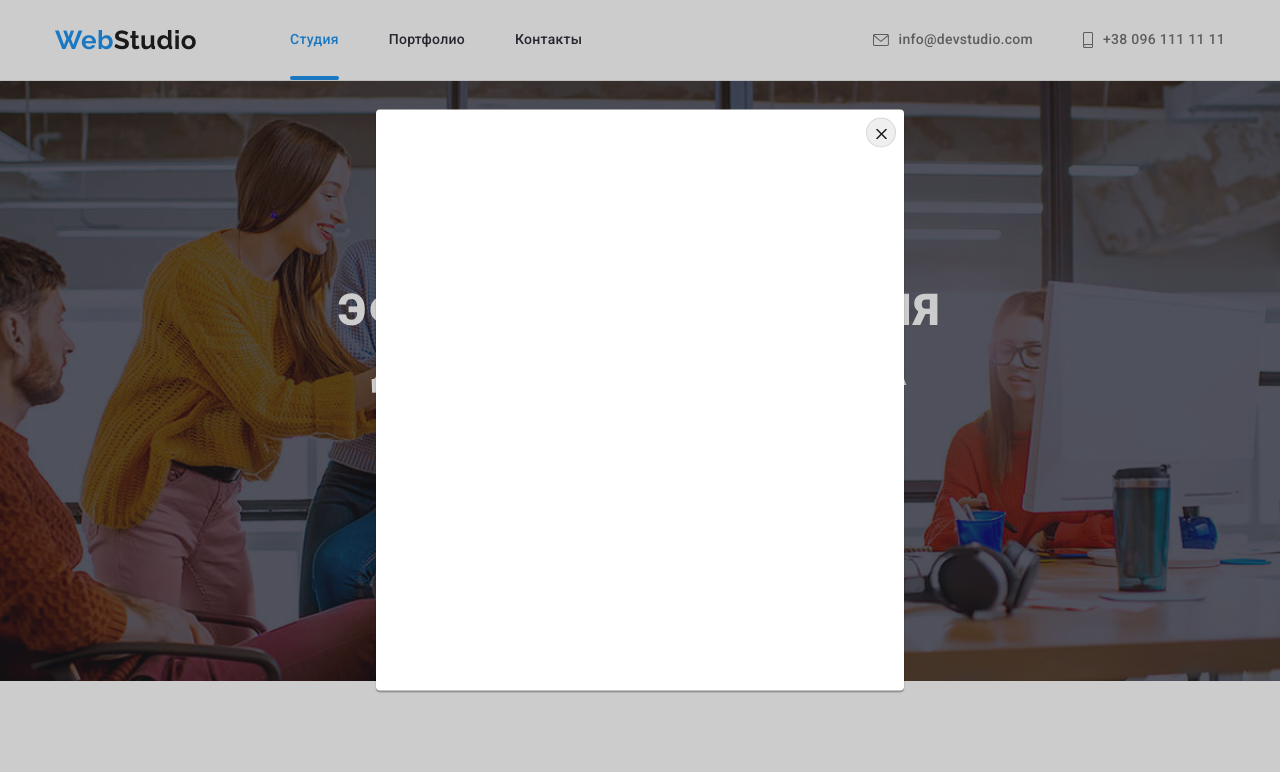
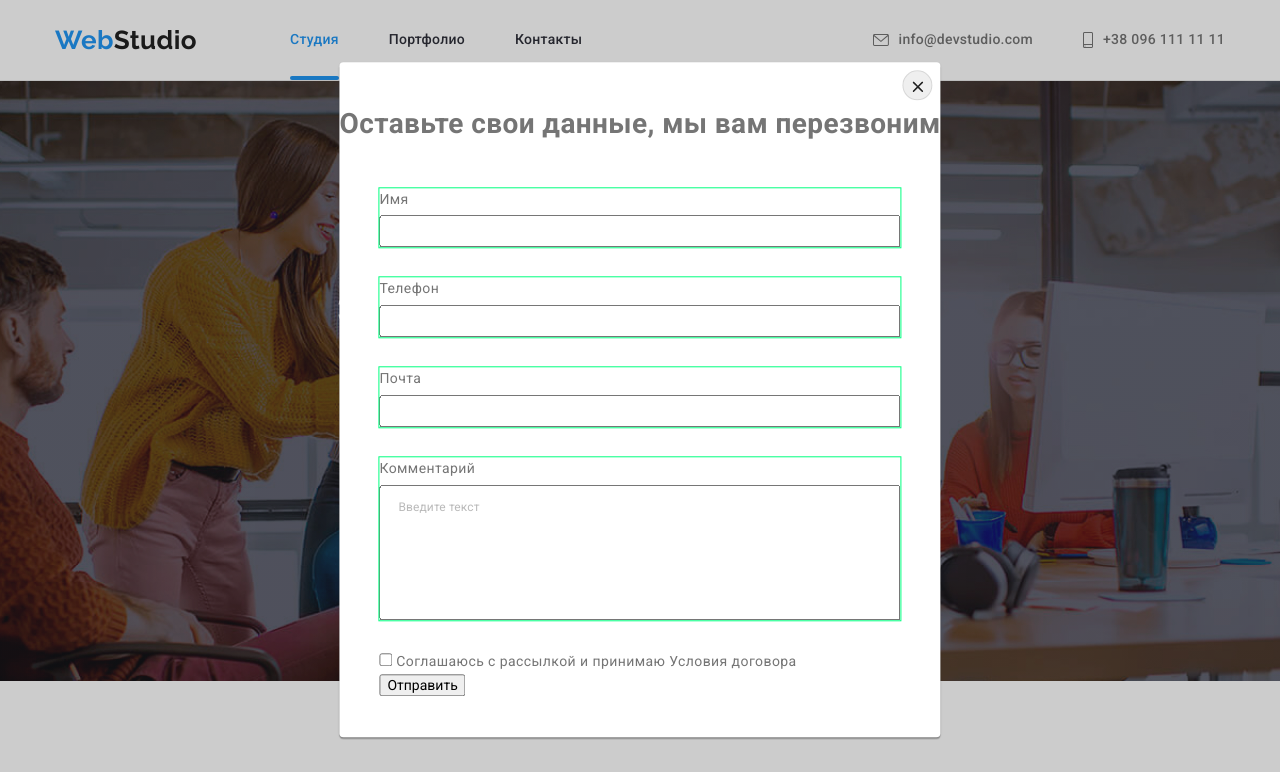
Before and after one commit to Kateryna-Mykhailova/goit-markup-hw-06, a plain HTML site: page index.html in a window 1280 px wide. Both pictures are taken after a click on the button "Заказать услугу". Shown: the top 772 px of the page. Drawn offline with nearby package versions, Linux system fonts and the light colour scheme.

Commit message:
Добавляет разметку формы

```diff
--- a/css/styles.css
+++ b/css/styles.css
@@ -733,3 +733,43 @@ img {
   min-height: 11px;
   fill: var(--title-text-color);
 }
+
+/* Форма */
+textarea {
+  resize: none;
+}
+
+form {
+  /* display: block;
+  min-width: 528px;
+  min-height: 581px; */
+  padding: 40px;
+  margin-left: auto;
+  margin-right: auto;
+}
+
+.form-field {
+  outline: 1px solid springgreen;
+  display: flex;
+  flex-direction: column;
+  margin-bottom: 30px;
+}
+
+.form-field label {
+  margin-bottom: 4px;
+}
+
+.form-field input {
+  margin: 0px;
+  padding: 6px 10px;
+}
+
+.form-field textarea::placeholder {
+  /* паддинги не задаются, тк єто текст */
+  padding: 12px 16px;
+  font-size: 12px;
+  line-height: 1.17;
+  letter-spacing: 0.01em;
+
+  color: rgba(117, 117, 117, 0.5);
+}
--- a/index.html
+++ b/index.html
@@ -402,6 +402,40 @@
                     <use href="./images/icon_hover/sprite.svg#icon-Vector-2" class=""></use>
                 </svg>
             </button>
+<!--Форма-->
+<h1>Оставьте свои данные, мы вам перезвоним</h1>
+            <form class="user-form">
+
+
+                <div class="form-field">
+                    <label for="name">Имя</label>
+                    <input type="text" name="name" id="name" autofocus />
+                </div>
+
+                <div class="form-field">
+                    <label for="tel">Телефон</label>
+                    <input type="tel" name="tel" id="tel" />
+                </div>
+
+                <div class="form-field">
+                    <label for="mail">Почта</label>
+                    <input type="email" name="mail" id="mail" />
+                </div>
+
+
+
+            <div class="form-field">
+                <label for="comment">Комментарий</label>
+                <textarea name="comment" id="comment" rows="8" placeholder="Введите текст"></textarea>
+            </div>
+
+                <div role="group">
+                    <input type="checkbox" name="agreement" id="agreement">
+                    <label for="agreement">Соглашаюсь с рассылкой и принимаю Условия договора</label>
+                </div>
+
+                <button type="submit">Отправить</button>
+            </form>
         </div>
     </div>
 <script src="./js/modal.js"></script>
```
